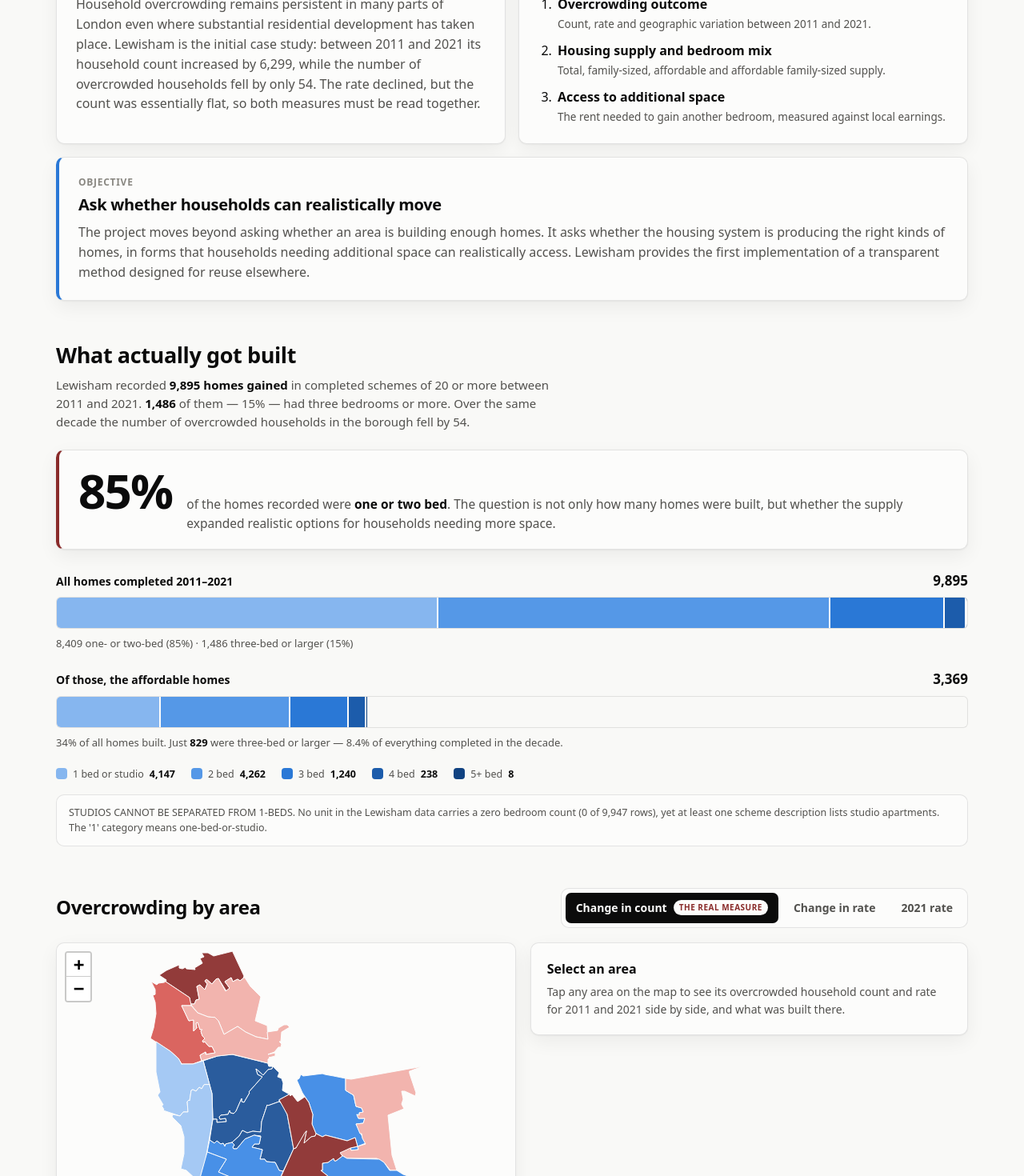
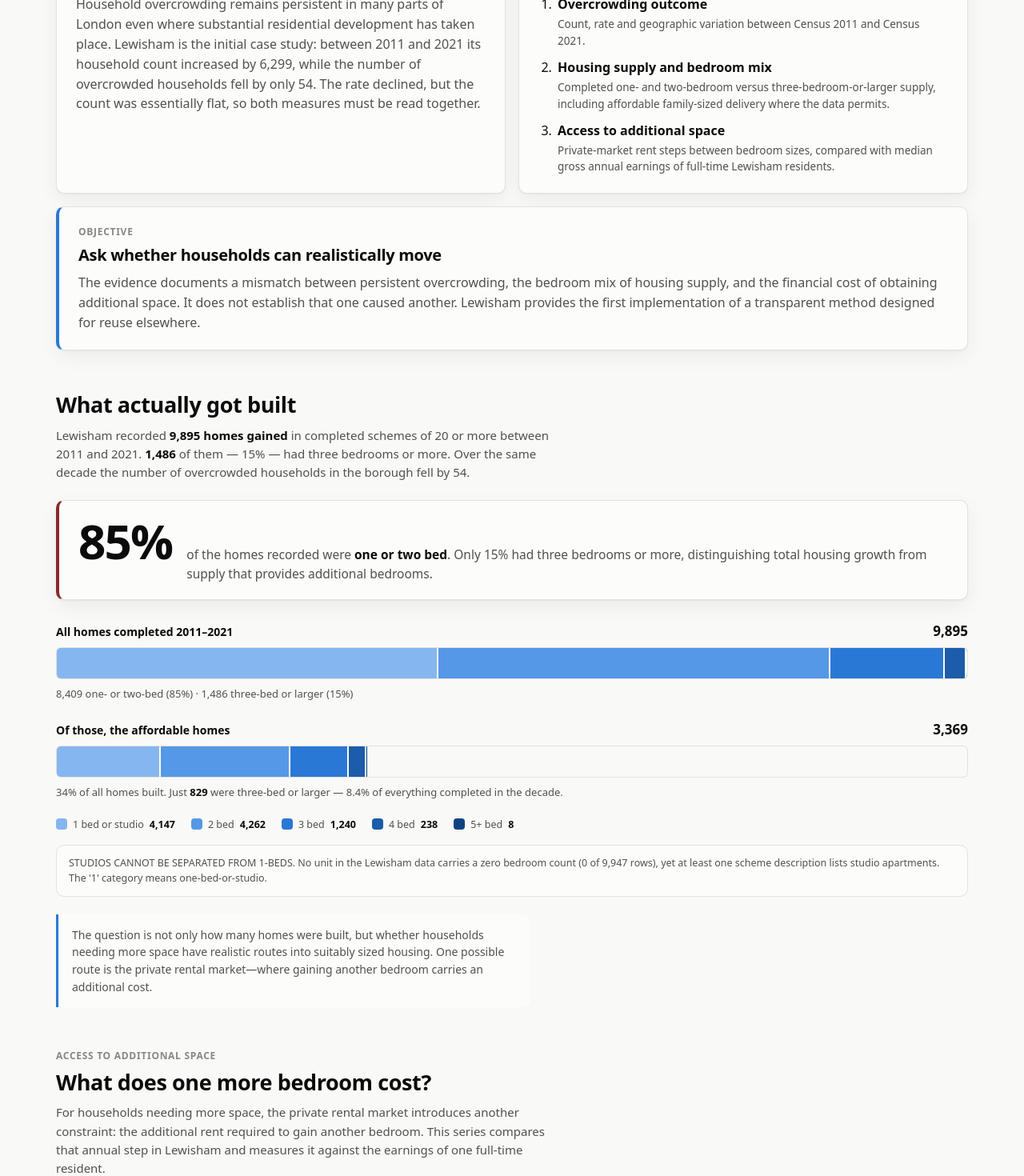
Before and after one commit to WWStoryMode/nowhere-to-move, a React (Vite) app: page / in a window 1280 px wide. Shown: the part 820-2290 px from the top of the page at 80% size. Built offline with nearby package versions, Linux system fonts and the light colour scheme.

Commit message:
Integrate Strand B into project narrative

```diff
--- a/data/provenance.json
+++ b/data/provenance.json
@@ -110,7 +110,15 @@
     "verification_required": true,
     "note": "Source URL was not included in the supplied CSV or existing repository documentation; verify and add the exact ONS source URL before publication.",
     "file": "data/raw/lewisham_pipr_monthly_by_bedroom.csv",
-    "coverage": "2015-01 to 2026-07; only complete calendar years 2015-2025 are published"
+    "coverage": "2015-01 to 2026-07; only complete calendar years 2015-2025 are published",
+    "market": "Private rental market; not planning-defined affordable housing",
+    "measure": "Average monthly rent by bedroom count; 4+ bedrooms is a combined ONS category",
+    "derived_method": "For each month, larger-bedroom rent minus smaller-bedroom rent. For each complete calendar year, mean monthly step multiplied by 12. Annual step divided by ASHE median gross annual earnings, multiplied by 100.",
+    "caveats": [
+      "Average private rents are not rents specifically paid by overcrowded households.",
+      "Aggregate rent data cannot establish household behaviour.",
+      "The analysis does not demonstrate that rent levels caused observed overcrowding."
+    ]
   },
   {
     "id": "ashe_resident_earnings",
@@ -119,6 +127,12 @@
     "verification_required": true,
     "note": "Source URL was not included in the supplied CSV or existing repository documentation; verify and add the exact ASHE source URL before publication.",
     "file": "data/raw/lewisham_ashe_annual_earnings.csv",
-    "coverage": "2015-2025"
+    "coverage": "2015-2025",
+    "measure": "Resident-based median gross annual earnings for full-time workers",
+    "benchmark": "One full-time resident; not household or disposable income",
+    "caveats": [
+      "The earnings measure is not specific to private renters or overcrowded households.",
+      "Aggregate earnings data cannot establish household behaviour."
+    ]
   }
 ]
--- a/src/App.jsx
+++ b/src/App.jsx
@@ -2,6 +2,7 @@ import { useEffect, useMemo, useRef, useState } from 'react'
 import Header from './components/Header.jsx'
 import ProjectOverview from './components/ProjectOverview.jsx'
 import BedroomMix from './components/BedroomMix.jsx'
+import AccessToSpace from './components/AccessToSpace.jsx'
 import ViewToggle from './components/ViewToggle.jsx'
 import MapPanel from './components/MapPanel.jsx'
 import Legend from './components/Legend.jsx'
@@ -10,7 +11,6 @@ import HouseholdsChart from './components/HouseholdsChart.jsx'
 import TableView from './components/TableView.jsx'
 import LimitationsBox from './components/LimitationsBox.jsx'
 import Footer from './components/Footer.jsx'
-import AccessToSpace from './components/AccessToSpace.jsx'
 import CurrentCaseStudy from './components/CurrentCaseStudy.jsx'
 import MethodSection from './components/MethodSection.jsx'
 import { VIEWS } from './lib/palette.js'
@@ -85,6 +85,7 @@ export default function App() {
       <ProjectOverview />
 
       <BedroomMix dark={dark} />
+      <AccessToSpace />
 
       <section className="section section--map" ref={mapSectionRef}>
         <div className="map-head">
@@ -103,7 +104,6 @@ export default function App() {
 
       <HouseholdsChart />
       <TableView onSelect={selectFromTable} />
-      <AccessToSpace />
       <CurrentCaseStudy />
       <MethodSection />
       <LimitationsBox />
--- a/src/components/AccessToSpace.jsx
+++ b/src/components/AccessToSpace.jsx
@@ -202,9 +202,10 @@ export default function AccessToSpace() {
       <p className="section-kicker">Access to additional space</p>
       <h2 id="access-h">What does one more bedroom cost?</h2>
       <p className="section-lede">
-        The private-rent step between bedroom sizes is not equal. This series compares the
-        additional annual rent associated with moving to a larger home in Lewisham, and the
-        same cost against the earnings of one full-time resident.
+        For households needing more space, the private rental market introduces another
+        constraint: the additional rent required to gain another bedroom. This series
+        compares that annual step in Lewisham and measures it against the earnings of one
+        full-time resident.
       </p>
 
       <div className="access-findings">
--- a/src/components/BedroomMix.jsx
+++ b/src/components/BedroomMix.jsx
@@ -47,9 +47,9 @@ export default function BedroomMix({ dark }) {
       <div className="mix-hero">
         <span className="mix-hero-fig">{s.one_or_two_bed_pct}%</span>
         <span className="mix-hero-text">
-          of the homes recorded were <strong>one or two bed</strong>. The question is not
-          only how many homes were built, but whether the supply expanded realistic options
-          for households needing more space.
+          of the homes recorded were <strong>one or two bed</strong>. Only{' '}
+          {s.three_plus_bed_pct}% had three bedrooms or more, distinguishing total housing
+          growth from supply that provides additional bedrooms.
         </span>
       </div>
 
@@ -96,6 +96,12 @@ export default function BedroomMix({ dark }) {
       </ul>
 
       {studioCaveat && <p className="mix-caveat">{studioCaveat}</p>}
+
+      <p className="section-transition">
+        The question is not only how many homes were built, but whether households needing
+        more space have realistic routes into suitably sized housing. One possible route is
+        the private rental market—where gaining another bedroom carries an additional cost.
+      </p>
     </section>
   )
 }
--- a/src/components/LimitationsBox.jsx
+++ b/src/components/LimitationsBox.jsx
@@ -10,6 +10,20 @@ export default function LimitationsBox() {
         replaced them. Census counts at two points in time cannot distinguish these,
         because they count households in an area, not the same households over time.
       </p>
+      <ul className="limitations-list">
+        <li>PIPR reports average private-market rents, not rents specifically paid by overcrowded households.</li>
+        <li>ASHE median gross annual earnings for full-time residents are a benchmark, not household income.</li>
+        <li>The PIPR “4+ bedrooms” measure is one combined ONS category.</li>
+        <li>
+          The rent-step analysis documents financial barriers consistent with constrained
+          access to space; it does not show that rent levels caused the observed overcrowding.
+        </li>
+        <li>Aggregate Census, rent, earnings and development data cannot establish how individual households behaved.</li>
+        <li>
+          Private-market rents are distinct from planning-defined affordable housing; the
+          two measures should not be treated as interchangeable.
+        </li>
+      </ul>
     </section>
   )
 }
--- a/src/components/MethodSection.jsx
+++ b/src/components/MethodSection.jsx
@@ -7,6 +7,28 @@ export default function MethodSection() {
         The method combines three connected strands: the overcrowding outcome, the bedroom
         mix of housing supply, and the cost of accessing an additional bedroom relative to
         local earnings.
+      </p>
+      <ol className="method-steps">
+        <li>
+          <strong>Overcrowding outcome:</strong> compare household count and rate at Census
+          2011 and Census 2021, including geographic variation between MSOAs.
+        </li>
+        <li>
+          <strong>Housing supply and bedroom mix:</strong> separate completed one- and
+          two-bedroom homes from three-bedroom-or-larger homes, and identify affordable
+          family-sized delivery where the planning data permits.
+        </li>
+        <li>
+          <strong>Access to additional space:</strong> for each month, subtract the
+          smaller-bedroom PIPR average private rent from the larger-bedroom rent. For each
+          complete calendar year, take the mean monthly step and multiply by 12. Divide that
+          annual rent step by ASHE median gross annual earnings for full-time Lewisham
+          residents, then multiply by 100.
+        </li>
+      </ol>
+      <p>
+        PIPR describes the <strong>private rental market</strong>. It is analytically distinct
+        from the planning-defined affordable housing recorded in the development data.
       </p>
       <p>
         Census, rent and earnings measures come from national official datasets and can
--- a/src/components/ProjectOverview.jsx
+++ b/src/components/ProjectOverview.jsx
@@ -19,15 +19,15 @@ export default function ProjectOverview() {
         <ol className="overview-strands">
           <li>
             <strong>Overcrowding outcome</strong>
-            <span>Count, rate and geographic variation between 2011 and 2021.</span>
+            <span>Count, rate and geographic variation between Census 2011 and Census 2021.</span>
           </li>
           <li>
             <strong>Housing supply and bedroom mix</strong>
-            <span>Total, family-sized, affordable and affordable family-sized supply.</span>
+            <span>Completed one- and two-bedroom versus three-bedroom-or-larger supply, including affordable family-sized delivery where the data permits.</span>
           </li>
           <li>
             <strong>Access to additional space</strong>
-            <span>The rent needed to gain another bedroom, measured against local earnings.</span>
+            <span>Private-market rent steps between bedroom sizes, compared with median gross annual earnings of full-time Lewisham residents.</span>
           </li>
         </ol>
       </div>
@@ -36,10 +36,10 @@ export default function ProjectOverview() {
         <p className="section-kicker">Objective</p>
         <h2>Ask whether households can realistically move</h2>
         <p>
-          The project moves beyond asking whether an area is building enough homes. It asks
-          whether the housing system is producing the right kinds of homes, in forms that
-          households needing additional space can realistically access. Lewisham provides
-          the first implementation of a transparent method designed for reuse elsewhere.
+          The evidence documents a mismatch between persistent overcrowding, the bedroom mix
+          of housing supply, and the financial cost of obtaining additional space. It does
+          not establish that one caused another. Lewisham provides the first implementation
+          of a transparent method designed for reuse elsewhere.
         </p>
       </div>
     </section>
--- a/src/styles.css
+++ b/src/styles.css
@@ -92,6 +92,11 @@ a { color: var(--accent); }
 .section-kicker {
   margin: 0 0 7px; color: var(--muted); font-size: 12px; font-weight: 700;
   letter-spacing: .06em; text-transform: uppercase;
+}
+.section-transition {
+  max-width: 74ch; margin: 22px 0 0; padding: 15px 17px;
+  border-left: 3px solid var(--accent); background: var(--surface);
+  border-radius: 0 var(--r) var(--r) 0; color: var(--ink-2); font-size: 14px;
 }
 .text-section, .case-study {
   background: var(--surface); border: 1px solid var(--border); border-radius: var(--r);
@@ -264,6 +269,11 @@ a { color: var(--accent); }
 .limitations { margin-top: 52px; background: var(--surface); border: 1px solid var(--border); border-left: 4px solid var(--baseline); border-radius: var(--r); padding: 22px 24px; }
 .limitations h2 { font-size: 18px; margin-bottom: 10px; }
 .limitations p { color: var(--ink-2); margin: 0; max-width: 76ch; }
+.limitations-list { color: var(--ink-2); margin: 16px 0 0; padding-left: 20px; max-width: 82ch; }
+.limitations-list li + li { margin-top: 7px; }
+.method-steps { color: var(--ink-2); margin: 0 0 18px; padding-left: 22px; }
+.method-steps li + li { margin-top: 9px; }
+.method-steps strong { color: var(--ink); }
 .footer { margin-top: 48px; border-top: 1px solid var(--grid); padding-top: 26px; font-size: 13px; color: var(--ink-2); }
 .caveat { background: var(--surface); border: 1px solid var(--border); border-radius: var(--r); padding: 12px 16px; margin: 0 0 22px; }
 .sources { display: grid; gap: 10px; margin: 0 0 20px; }
```
Also changed, not shown: 2 other files (tests, documents, lock files or other folders).
